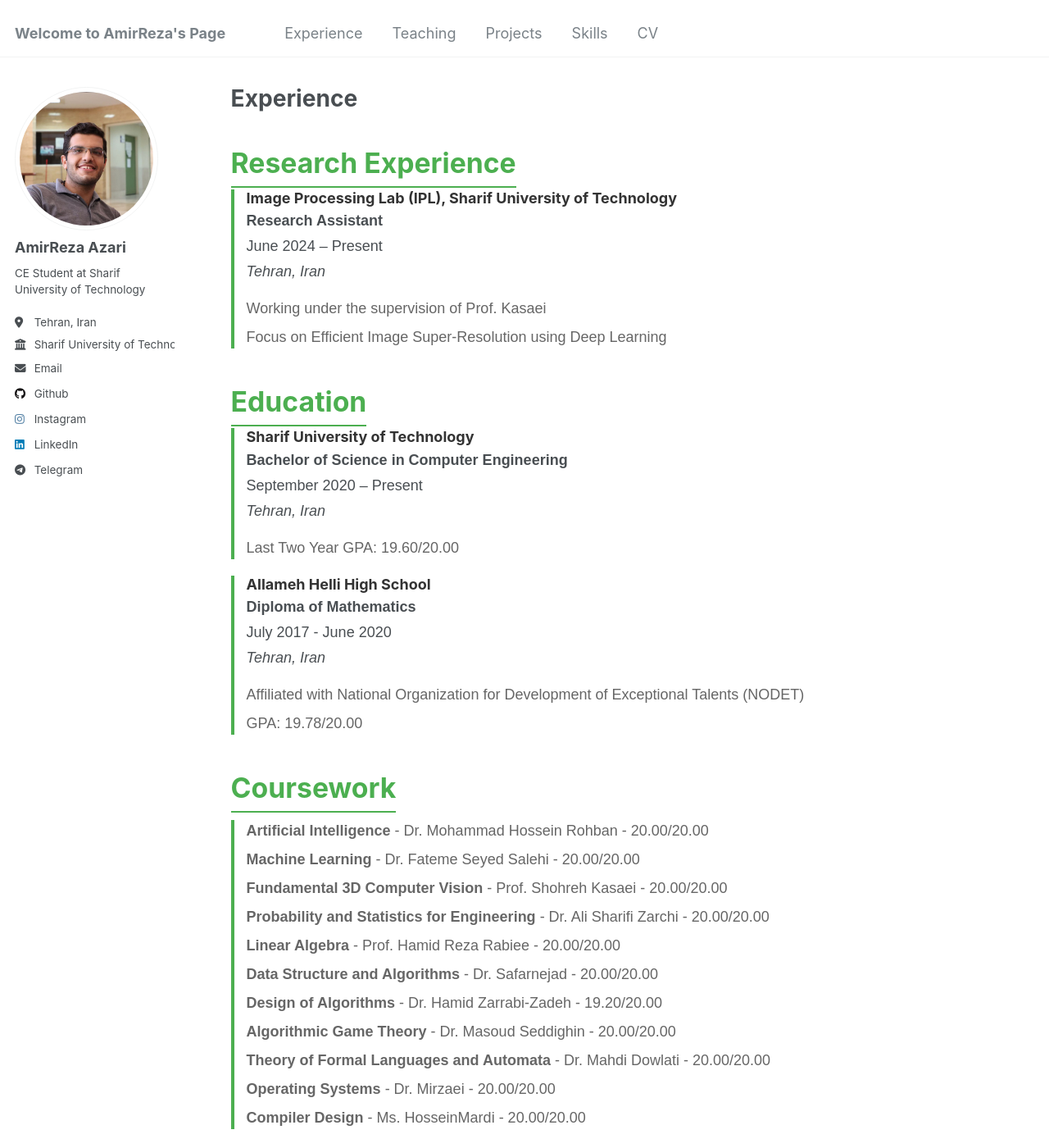
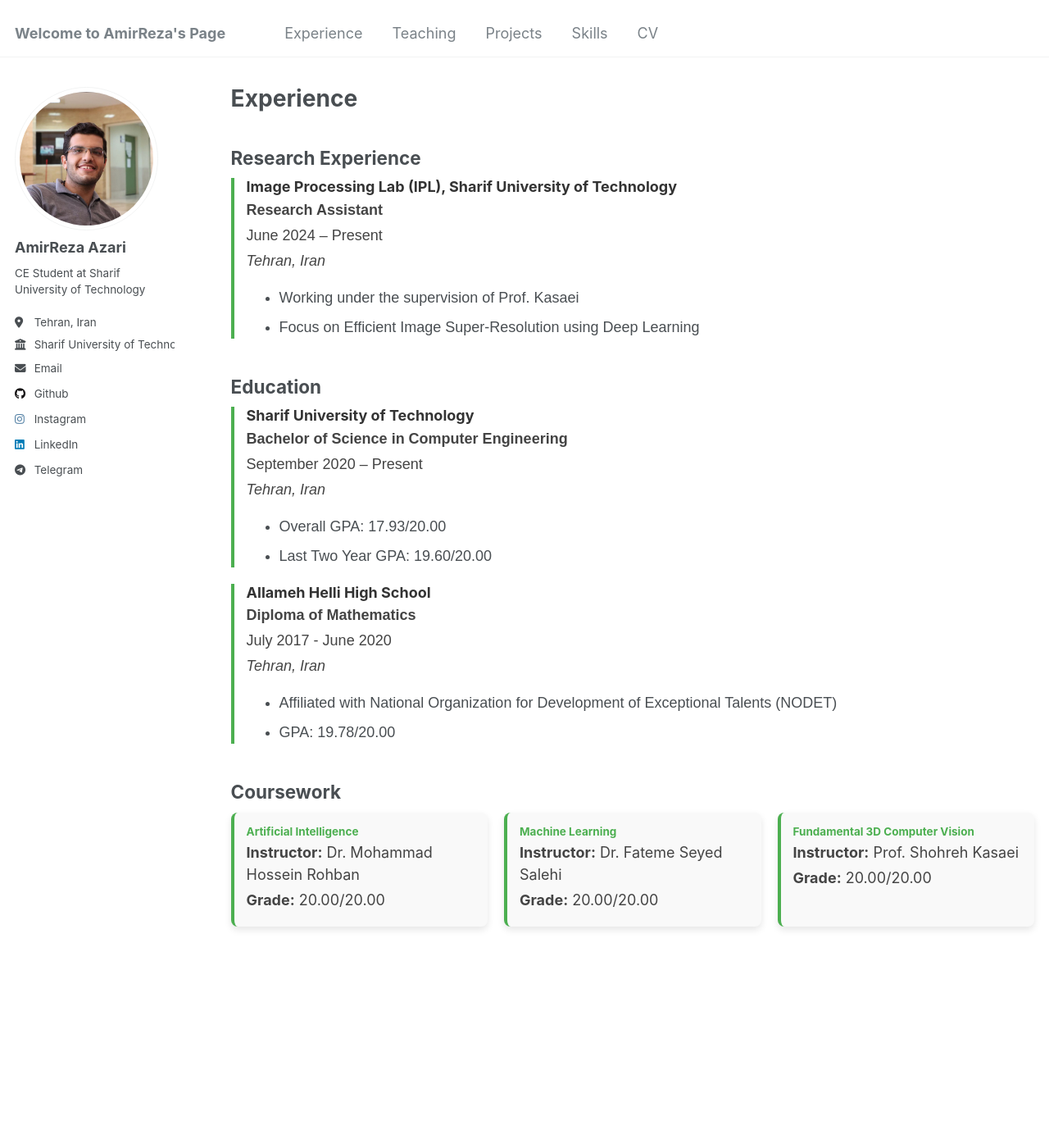
Before and after one commit to Amirreza81/Amirreza81.github.io, a Jekyll site: the page built from _pages/education.md, in a window 1280 px wide and 1400 px high. Shown: the whole window at 82% size. Built offline with Jekyll 4.4.1, drawn with Linux system fonts in a browser that asks for light colours.

Commit message:
beautification

```diff
--- a/_pages/education.md
+++ b/_pages/education.md
@@ -5,7 +5,7 @@ permalink: /experience/
 author_profile: true
 ---
 
-## <span class="section-title">Research Experience</span>
+## Research Experience
 
 <div class="experience-section">
 
@@ -23,17 +23,17 @@ author_profile: true
 
 </div>
 
-## <span class="section-title">Education</span>
+## Education
 
 <div class="experience-section">
 
-  <!-- Education Section -->
   <div class="exp-item">
     <h3>Sharif University of Technology</h3>
     <p><strong>Bachelor of Science in Computer Engineering</strong></p>
     <p>September 2020 – Present</p>
     <p><em>Tehran, Iran</em></p>
     <ul>
+      <li>Overall GPA: 17.93/20.00</li>
       <li>Last Two Year GPA: 19.60/20.00</li>
     </ul>
   </div>
@@ -51,56 +51,61 @@ author_profile: true
 
 </div>
 
-## <span class="section-title">Coursework</span>
+## Coursework
 
-<div class="experience-section">
-  <div class="exp-item">
-    <ul>
-      <li><strong>Artificial Intelligence</strong> - Dr. Mohammad Hossein Rohban - 20.00/20.00</li>
-      <li><strong>Machine Learning</strong> - Dr. Fateme Seyed Salehi - 20.00/20.00</li>
-      <li><strong>Fundamental 3D Computer Vision</strong> - Prof. Shohreh Kasaei - 20.00/20.00</li>
-      <li><strong>Probability and Statistics for Engineering</strong> - Dr. Ali Sharifi Zarchi - 20.00/20.00</li>
-      <li><strong>Linear Algebra</strong> - Prof. Hamid Reza Rabiee - 20.00/20.00</li>
-      <li><strong>Data Structure and Algorithms</strong> - Dr. Safarnejad - 20.00/20.00</li>
-      <li><strong>Design of Algorithms</strong> - Dr. Hamid Zarrabi-Zadeh - 19.20/20.00</li>
-      <li><strong>Algorithmic Game Theory</strong> - Dr. Masoud Seddighin - 20.00/20.00</li>
-      <li><strong>Theory of Formal Languages and Automata</strong> - Dr. Mahdi Dowlati - 20.00/20.00</li>
-      <li><strong>Operating Systems</strong> - Dr. Mirzaei - 20.00/20.00</li>
-      <li><strong>Compiler Design</strong> - Ms. HosseinMardi - 20.00/20.00</li>
-    </ul>
+<div class="coursework-section">
+
+  <div class="course-card">
+    <h4>Artificial Intelligence</h4>
+    <p><strong>Instructor:</strong> Dr. Mohammad Hossein Rohban</p>
+    <p><strong>Grade:</strong> 20.00/20.00</p>
   </div>
+
+  <div class="course-card">
+    <h4>Machine Learning</h4>
+    <p><strong>Instructor:</strong> Dr. Fateme Seyed Salehi</p>
+    <p><strong>Grade:</strong> 20.00/20.00</p>
+  </div>
+
+  <div class="course-card">
+    <h4>Fundamental 3D Computer Vision</h4>
+    <p><strong>Instructor:</strong> Prof. Shohreh Kasaei</p>
+    <p><strong>Grade:</strong> 20.00/20.00</p>
+  </div>
+
+  <!-- Add more courses as needed -->
+
 </div>
 
 <style>
   .experience-section {
     font-family: Arial, sans-serif;
   }
-  .section-title {
-    color: #4CAF50;
-    font-size: 1.5em;
-    font-weight: bold;
-    border-bottom: 2px solid #4CAF50;
-    padding-bottom: 8px;
-    margin-top: 20px;
-  }
-  .exp-item {
+  .exp-item, .course-card {
     border-left: 4px solid #4CAF50;
     padding-left: 15px;
     margin-bottom: 20px;
   }
-  .exp-item h3 {
+  .exp-item h3, .course-card h4 {
     margin: 0;
     color: #333;
   }
-  .exp-item p {
+  .exp-item p, .course-card p {
     margin: 4px 0;
+    color: #444;
   }
-  .exp-item ul {
-    list-style-type: none;
-    padding: 0;
+  .coursework-section {
+    display: grid;
+    grid-template-columns: repeat(auto-fill, minmax(250px, 1fr));
+    gap: 20px;
   }
-  .exp-item li {
-    color: #666;
-    margin-bottom: 8px;
+  .course-card {
+    background-color: #f9f9f9;
+    border-radius: 8px;
+    padding: 15px;
+    box-shadow: 0 4px 8px rgba(0, 0, 0, 0.1);
+  }
+  .course-card h4 {
+    color: #4CAF50;
   }
 </style>
```
